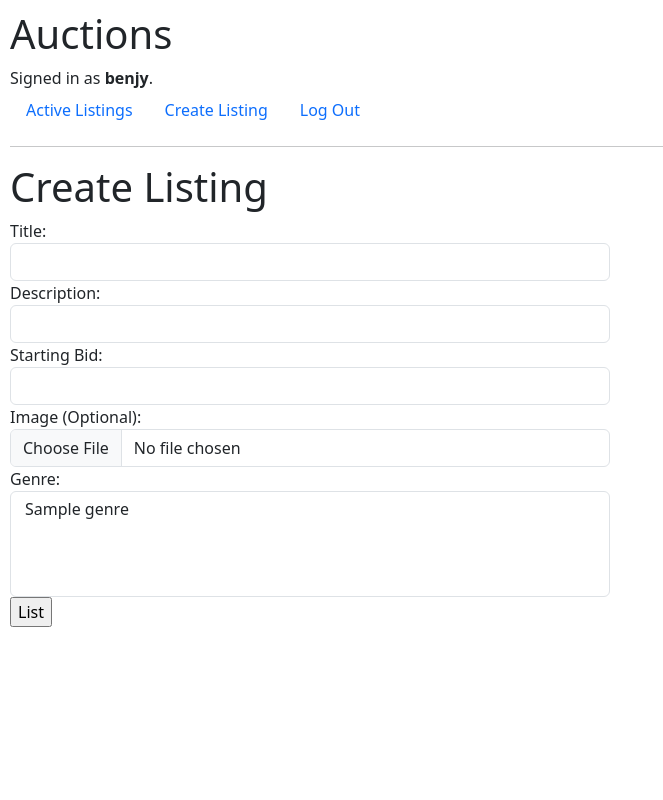
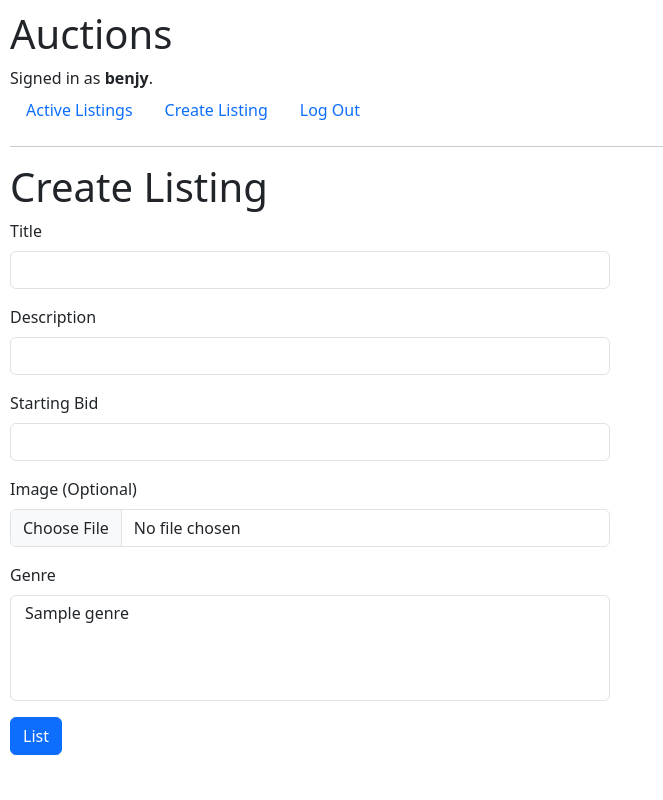
Before and after one commit to bencodes8/commerce, a Django app: page /create in a window 1280 px wide. Shown: the whole page, without its empty margins (0-663 px from the left). Run offline with Django 3.2, Linux system fonts and the light colour scheme; a user stored in the database is signed in; tables that the repository leaves empty hold one stand-in row (values such as "Sample post"); parts of the project's set-up code (start-up, migrations or seed data) failed here and were passed over.

Commit message:
imported form to create listing page

```diff
--- a/auctions/templates/auctions/create.html
+++ b/auctions/templates/auctions/create.html
@@ -5,8 +5,14 @@
 {% block body %}
     <h1>Create Listing</h1>
         <form action="{% url 'create' %}" method="post">
-            {% csrf_token %}
-            {{ form }}
-        <input type="submit" value="List">
-    </form>
+                {% csrf_token %}
+                {% for field in form %}
+                        <div class="mb-3">
+                            <label class="form-label"> {{ field.label }} </label>
+
+                                        {{ field }}
+                        </div>
+                {% endfor %}
+            <input class="btn btn-primary" type="submit" value="List">
+        </form>
 {% endblock %}
```
